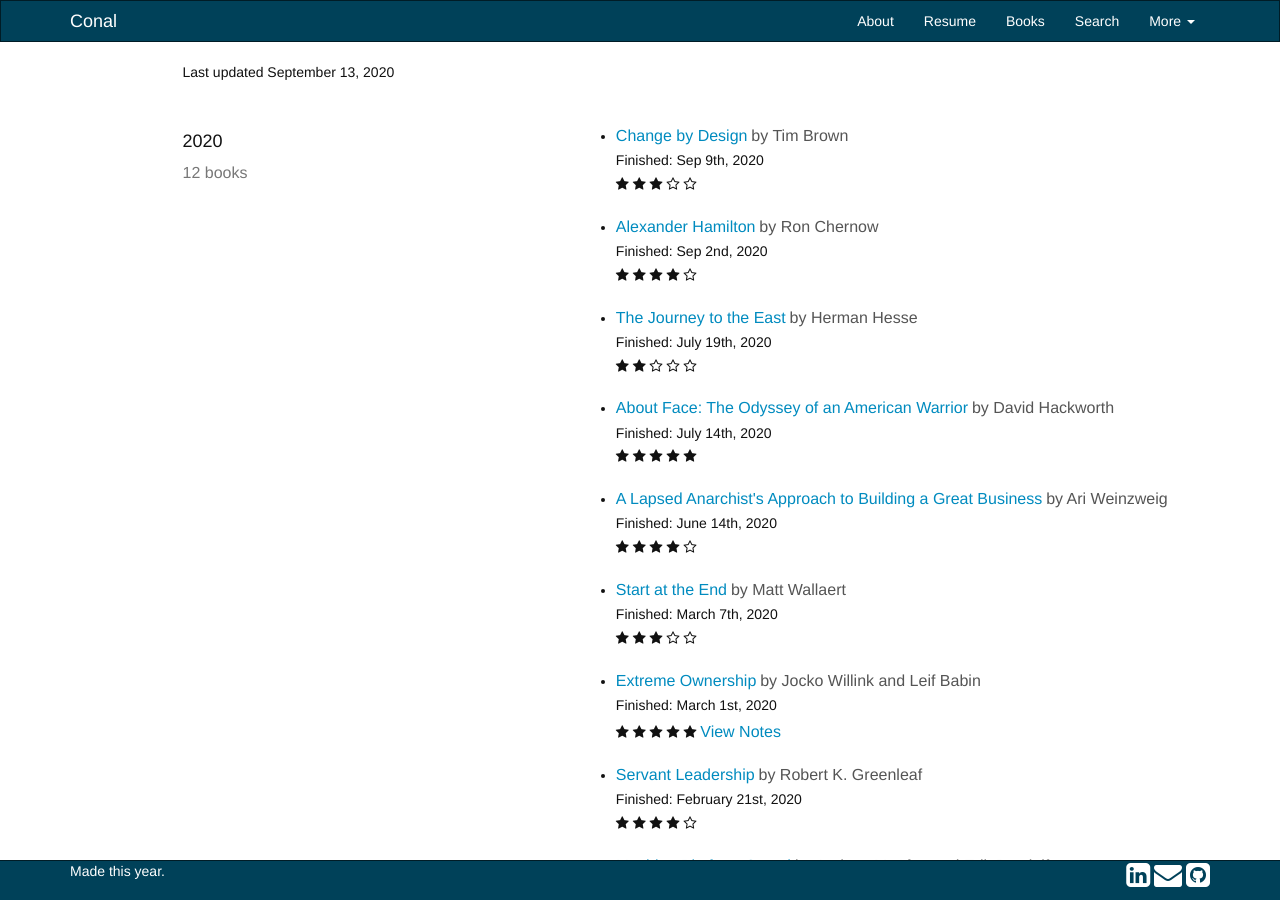
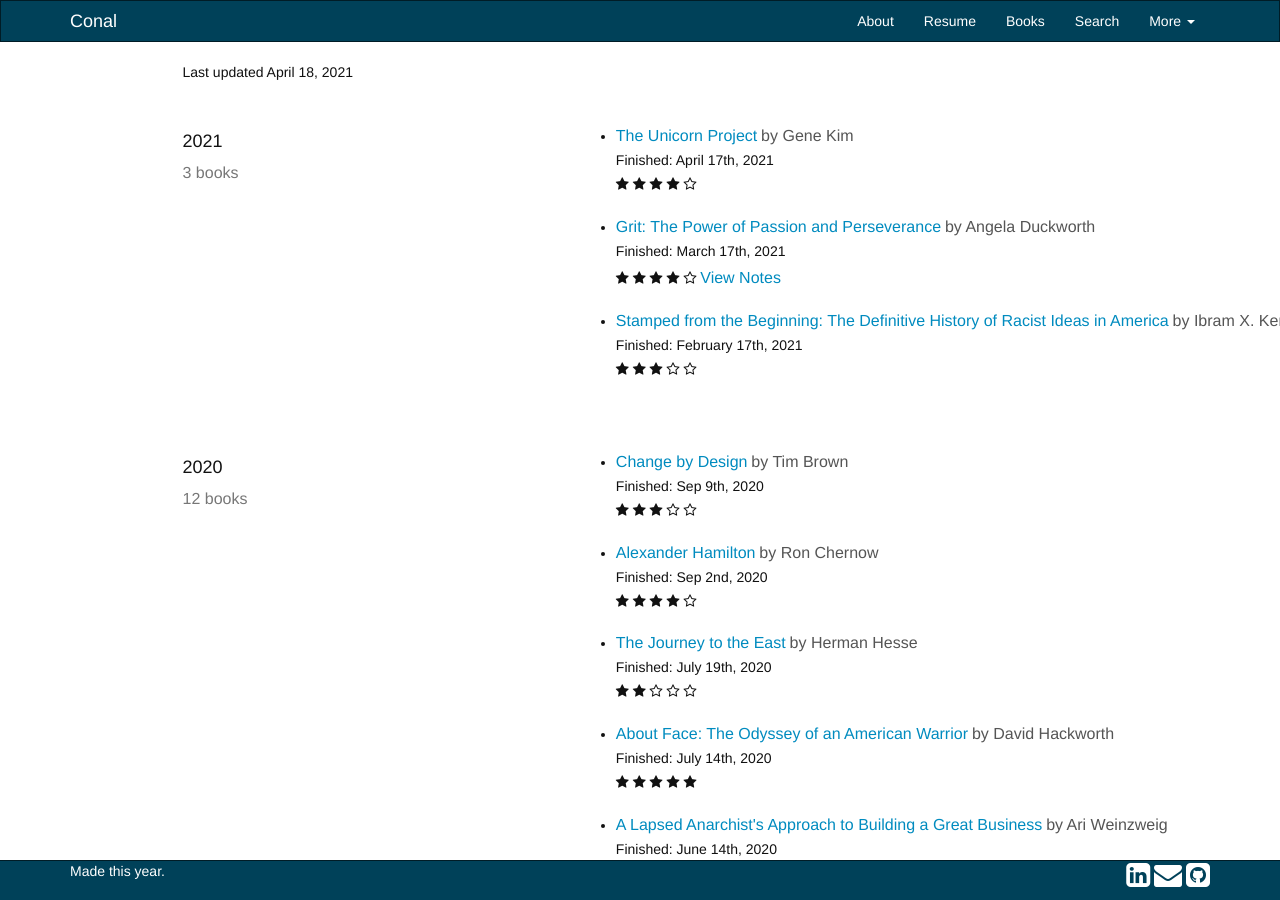
Before and after one commit to cms5109/cms5109.github.io, a Jekyll site: the page built from books.html, in a window 1280 px wide and 900 px high. Built offline with Jekyll 4.4.1, drawn with Linux system fonts in a browser that asks for light colours; nearby versions of some CDN libraries; comment, search, counter and statistics services are not loaded; a style sheet for code colours, icons or effects is not loaded.

Commit message:
Adding 2021 books, and notes from grit

```diff
--- a/_data/books.yml
+++ b/_data/books.yml
@@ -1,5 +1,25 @@
-lastupdate: September 13, 2020
+lastupdate: April 18, 2021
 list:
+  - year: "2021"
+    books:
+      - title: "The Unicorn Project"
+        author: Gene Kim
+        link: https://www.amazon.com/Unicorn-Project-Developers-Disruption-Thriving-ebook/dp/B07QT9QR41
+        finished: April 17th, 2021
+        stars: 4
+
+      - title: "Grit: The Power of Passion and Perseverance"
+        author: Angela Duckworth
+        link: https://www.amazon.com/Grit-Passion-Perseverance-Angela-Duckworth/dp/1501111108
+        finished: March 17th, 2021
+        stars: 4
+
+      - title: "Stamped from the Beginning: The Definitive History of Racist Ideas in America"
+        author: Ibram X. Kendi
+        link: https://www.amazon.com/Stamped-Beginning-Definitive-History-National/dp/1568585985
+        finished: February 17th, 2021
+        stars: 3
+
   - year: "2020"
     books:
       - title: "Change by Design"
--- /dev/null
+++ b/_posts/2021-03-17-notes-from-grit.md
@@ -0,0 +1,80 @@
+---
+layout: post
+title:  Notes from Grit
+book_title: "Grit: The Power of Passion and Perseverance"
+date:   2021-03-17 12:00
+categories: leadership
+---
+
+#### Page 22: ###
+There is a gap, James declared, between potential and its actualization. Without denying that our talents vary - one might be more musical than athletic or more entrepreneurial than artistic - James asserted that "the human individual lives usually far within his limits; he possesses powers of various sorts which he habitually fails to use. He energizes below his maximum, and he behaves below his optimum. ... The plain fact remains that men the world over possess amounts of resource, which only very exceptional individuals push to their extremes of use."
+
+<br>
+
+#### Page 40: ###
+Nietzsche implored us to consider exemplars to be, above all else, craftsman: "Do not talk about giftedness, inborn talents! One can name great men of all kinds who were very little gifted. They _acquired_ greatness, became 'geniuses' (as we put it) ... They all possessed that seriousness of the efficient workman which first learns to construct the parts properly before it ventures to fashion a great whole; they allowed themselves time for it, because they took more pleasure in making the little, secondary things well than in the effect of a dazzling whole."
+
+<br>
+
+#### Page 77: ###
+Rather, what definitively set apart the eminent from the rest of humanity were a cluster of four indicators ... Two indicators could easily be rephrased as passion items for the Grit Scale.
+* _Degree to which he works with distant objects in view (as opposed to living from hand to mouth). Active preparation for later life. Working toward a definite goal._
+*  _Tendency not to abandon tasks from mere changeability. Not seeking something fresh because of novelty. Not "looking for a change."_
+
+And the other two could easily be rewritten as perseverance items for the Grit Scale.
+* _Degree of strength of will or perseverance. Quiet determination to stick to a course once decided upon._
+* _Tendency not to abandon tasks in the face of obstacles. Perseverance, tenacity, doggedness._
+
+<br>
+
+#### Page 91: ###
+Together, the research reveals the psychological assets that mature paragons of grit have in common. There are four.
+First comes _interest_. Passion begins with intrinsically enjoying what you do. ...
+Next comes the capacity to _practice_. One form of perseverance is the daily discipline of trying to do things better than we did yesterday. ...
+Third is _purpose_. What ripens passion is the conviction that your work matters. ...
+And, finally, _hope_. Hope is a rising-to-the-occasion kind of perseverance.
+
+<br>
+
+#### Page 118: ###
+_Kaizen_ is Japanese for resisting the plateau of arrested development.
+
+Likewise, in her interviews with "mega successful" people, journalist Hester Lacey has noticed that all of them demonstrate a striking desire to excel beyond their already remarkable level of expertise. ... "It's a persistent desire to do better," Hester explained. "It's the opposite of being complacent. But it's a _positive_ state of mind, not a negative one. It's not looking backward with dissatisfaction. It's looking _forward_ and wanting to grow."
+
+<br>
+
+#### Page 137: ###
+Other than getting yourself to a terrific coach, mentor, or teacher, how can you get the most out of deliberate practice and - because you've earned it - experience more flow?
+First, _know the science_.
+Each of the basic requirements of deliberate practice is unremarkable:
+* A clearly defined stretch goal
+* Full concentration and effort
+* Immediate and informative feedback
+* Repetition with reflection and refinement
+
+<br>
+
+#### Page 153: ###
+That's also how people mistakenly think about interests, I pointed out. They don't realize they need to play an active role in _developing and deepening_ their interests.
+"A calling is not some fully formed thing that you find," she tells advice seekers. "It's much more dynamic. Whatever you do - whether you're a janitor or the CEO - you can continually look at what you do and ask how it connects to other people, how it connects to the bigger picture, how it can be an expression of your deepest values."
+
+<br>
+
+#### Page 169: ###
+There's an old Japanese saying: _Fall seven, rise eight._ ...
+
+Grit depends on a different kind of hope. It rests on the expectation that our own efforts can improve our future. _I have a feeling tomorrow will be better_ is different from _I resolve to make tomorrow better._ The hope that gritty people have has nothing to do with luck and everything to do with getting up again.
+
+<br>
+
+#### Page 211: ###
+There's no either/or trade-off between supportive parenting and demanding parenting. IT's a common misunderstanding to think of "tough love" as a carefully struck balance between affection and respect on one hand, and firmly enforced expectations on the other. In actuality, there's no reason you can't do both. ...
+
+Below is a figure representing how many psychologists now categorize parenting styles. Instead of cone continuum, there are two. In the upper right-hand quadrant are parents who are both demanding and supportive. The technical term is "authoritative parenting", which unfortunately is easily confused with "authoritarian parenting." To avoid such confusion, I'll refer to authoritative parenting as -_wise parenting_, because parents in this quadrant are accurate judges of the psychological needs of their children. They appreciate that children need love, limits, and latitude to reach their full potential. Their authority is based on knowledge and wisdom, rather than power.
+
+<br>
+
+#### Page 266: ###
+Mike tells me that two key factors promote excellence in individuals and teams: "deep and rich support and relentless challenge to improve." When he says that, a lightbulb goes on in my head. Supportive and demanding parenting is psychologically wise and encourages children to emulate their parents. ...
+
+This reminds me of something Pete said at the start of my visit: "Every time I make a decision or say something to a player, I think, 'How would I treat my own kid?' you know what I do best. I'm a great dad. And in a way, that's the way I coach."
```
